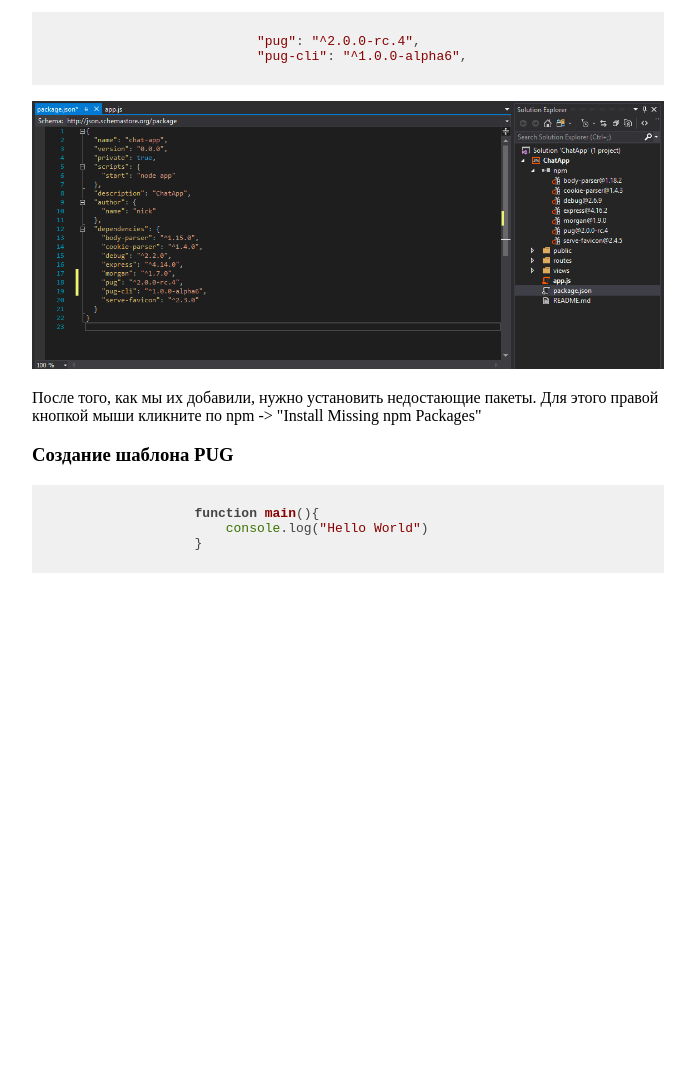
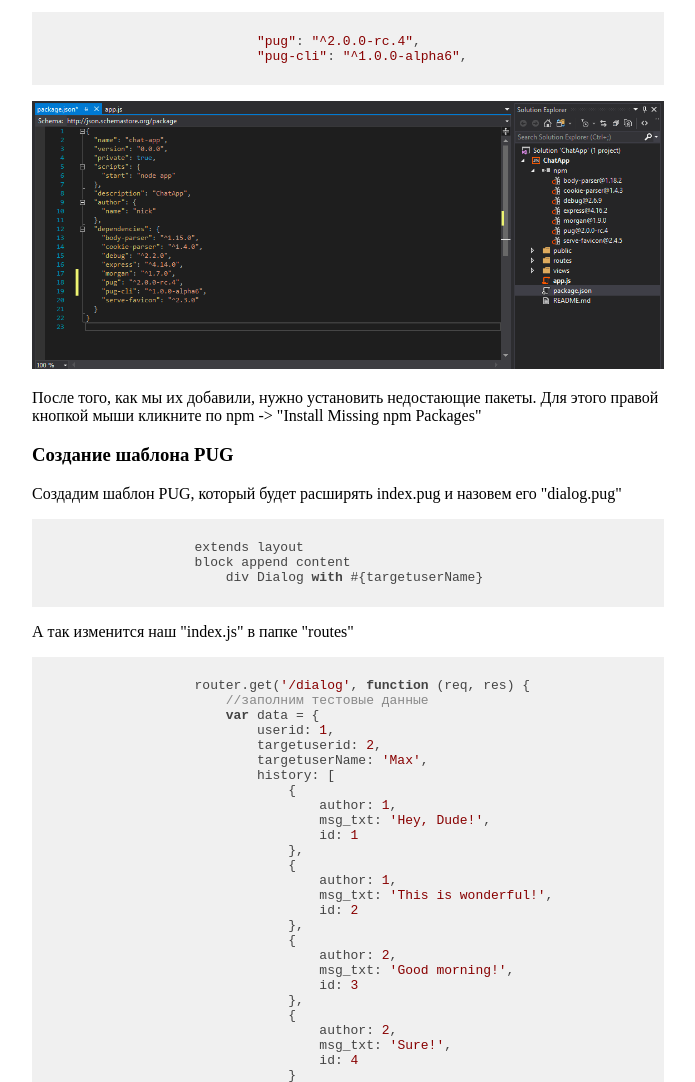
Before and after one commit to NickWatsonMan/nodejsandpugjs.github.io, a plain HTML site: page index.html in a window 1280 px wide. Shown: the part 731-1813 px from the top of the page, without its empty margins (292-987 px from the left). Before the commit the page ends 1317 px from the top, so only its background shows below. Drawn offline with Linux system fonts and the light colour scheme.

Commit message:
more text

```diff
--- a/index.html
+++ b/index.html
@@ -36,11 +36,51 @@
                 кликните по npm -> "Install Missing npm Packages"
             </p>
             <h3>Создание шаблона PUG</h3>
+            <p>Создадим шаблон PUG, который будет расширять index.pug
+                и назовем его "dialog.pug"
+            </p>
             <pre><code class="javascript">
-                    function main(){
-                        console.log("Hello World")
-                    }
+                    extends layout
+                    block append content
+                        div Dialog with #{targetuserName}
             </code></pre>
+            <p>А так изменится наш "index.js" в папке "routes"</p>
+            <pre><code class="javascript">
+                    router.get('/dialog', function (req, res) {
+                        //заполним тестовые данные
+                        var data = {
+                            userid: 1,
+                            targetuserid: 2,
+                            targetuserName: 'Max',
+                            history: [
+                                {
+                                    author: 1,
+                                    msg_txt: 'Hey, Dude!',
+                                    id: 1
+                                },
+                                {
+                                    author: 1,
+                                    msg_txt: 'This is wonderful!',
+                                    id: 2
+                                },
+                                {
+                                    author: 2,
+                                    msg_txt: 'Good morning!',
+                                    id: 3
+                                },
+                                {
+                                    author: 2,
+                                    msg_txt: 'Sure!',
+                                    id: 4
+                                }
+                            ]
+                        }
+                        //в результате функции render сервер
+                        //сформирует html документ и отправит его в браузер
+                        res.render('dialog', data);
+                    });
+            </code></pre>
+
         </article>
     </main>
 </body>
```
Also changed, not shown: HowTo.html (deleted, +0 -49 lines).
